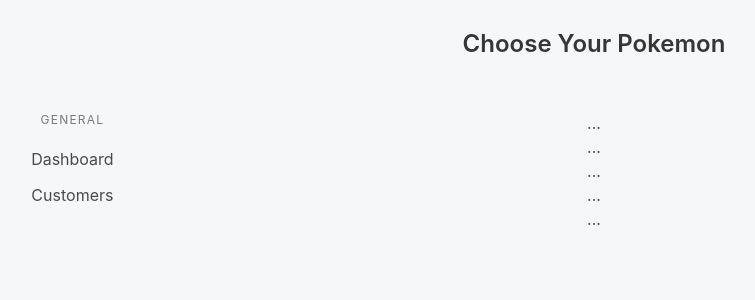
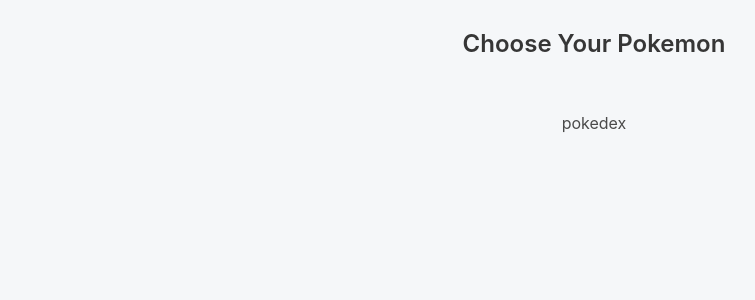
Before and after one commit to serchnm/pk-ruta, a React (Create React App) app: page /pokedex in a window 1280 px wide. Shown: the top 300 px of the page, without its empty margins (46-801 px from the left). Built offline with nearby package versions, Linux system fonts and the light colour scheme; no server answers.

Commit message:
adding route navigation

```diff
--- a/src/App.js
+++ b/src/App.js
@@ -3,21 +3,25 @@
 import PokemonCard from './components/pokemonCard';
 import PokemonHeader from './components/pokemonHeader';
 import Menu from './components/menu';
+import Link from './components/link';
+import Route from './components/route';
+import PokedexView from './views/pokedex';
 
 function App() {
   const pokemonList = ['pikachu', 'charmander', 'squirtle', 'snorlax', 'alakazam'];
 
   const pokemonObject = pokemonList.map((data, index) => {
-    return <PokemonCard data={data} index={index} myKey={index} />;
+    return <PokemonCard data={data} key={index} myKey={index} />;
   })
 
   return (
     <div className="App App-background">
-      <PokemonHeader />
-      <div className='columns'>
-        <div className='column is-one-fifth'><Menu /></div>
+      <PokemonHeader key="headerComponent" />
+      <Route path="/pokedex"><PokedexView/></Route>
+      <Route path="/"><div className='columns'>
+        <div className='column is-one-fifth'><Menu key="menuComponent" /></div>
         <div className='column is-three-fifths'>{pokemonObject}</div>
-      </div>
+      </div></Route>
     </div>
   );
 }
--- /dev/null
+++ b/src/components/link.js
@@ -0,0 +1,15 @@
+import { useContext } from 'react';
+import NavigationContext from '../context/navigation';
+
+const Link = ({ to, children }) => {
+  const { navigate } = useContext(NavigationContext);
+  const handleClick = (event) => {
+    event.preventDefault();
+
+    navigate(to);
+
+  }
+  return <a onClick={handleClick}>{children}</a>
+}
+
+export default Link;
--- a/src/components/menu.js
+++ b/src/components/menu.js
@@ -3,13 +3,13 @@
 const menu = () => {
   return (
     <div>
-      <aside class="menu">
-        <p class="menu-label">
+      <aside className="menu">
+        <p className="menu-label">
           General
         </p>
-        <ul class="menu-list">
-          <li><a>Dashboard</a></li>
-          <li><a>Customers</a></li>
+        <ul className="menu-list">
+          <li><a href='/'>Dashboard</a></li>
+          <li><a href='/pokedex'>Pokedex</a></li>
         </ul>
       </aside>
     </div>
--- a/src/components/pokemonCard.js
+++ b/src/components/pokemonCard.js
@@ -16,7 +16,7 @@
     .then(res => {
       setLoading(false);
       setListData(res.data);
-      //console.log(res.data);
+      console.log(res.data);
     })
     .catch(console.error);
   },[]);
--- /dev/null
+++ b/src/components/route.js
@@ -0,0 +1,11 @@
+import { useContext } from "react"
+import NavigationContext from "../context/navigation";
+
+const Route = ({ path, children }) => {
+  const { currentPath } = useContext(NavigationContext);
+
+  if(path ===currentPath)
+    return children;
+}
+
+export default Route;
--- a/src/views/pokedex.js
+++ b/src/views/pokedex.js
@@ -1 +1,12 @@
 import React from 'react';
+
+const PokedexView = () => {
+  return(
+    <div>
+      <p>pokedex</p>
+    </div>
+  )
+
+}
+
+export default PokedexView;
```
Also changed, not shown: 7 other files (tests, documents, lock files or other folders).
